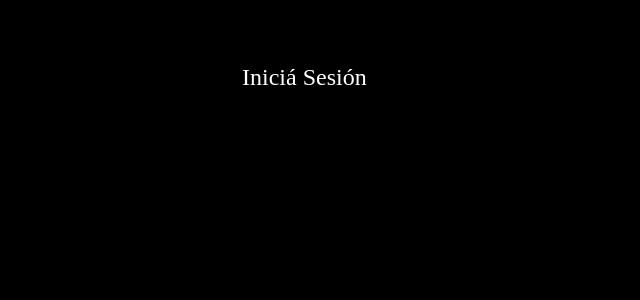
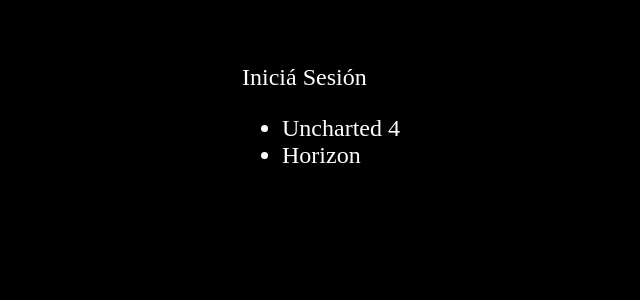
Before and after one commit to juancarlos-197/web, an Angular app: page / in a window 1280 px wide. Shown: the top 300 px of the page, without its empty margins (148-788 px from the left). Built offline with nearby package versions, Linux system fonts and the light colour scheme.

Commit message:
Componende gemas

```diff
--- /dev/null
+++ b/src/app/games/games.component.ts
@@ -0,0 +1,25 @@
+import { Component } from '@angular/core';
+
+@Component({
+  selector: 'app-games',
+  imports: [],
+  template: `
+    <ul>
+      @for (game of games; track game.id) {
+        <li>{{game.name}}</li>
+      }
+    </ul>
+  `,
+  styles: ``
+})
+export class GamesComponent {
+games = [{
+  id: '1',
+  name: 'Uncharted 4'
+},
+{
+  id: '2',
+  name: 'Horizon'
+}
+]
+}
--- a/src/app/user/user.component.html
+++ b/src/app/user/user.component.html
@@ -7,4 +7,6 @@
     <p>Iniciá Sesión</p>
 
 }
+<app-games></app-games>
+
 </section>
--- a/src/app/user/user.component.ts
+++ b/src/app/user/user.component.ts
@@ -1,8 +1,9 @@
 import { Component } from '@angular/core';
+import { GamesComponent } from '../games/games.component';
 
 @Component({
   selector: 'app-user',
-  imports: [],
+  imports: [GamesComponent],
   templateUrl: './user.component.html',
   styleUrl: './user.component.css'
 })
```
